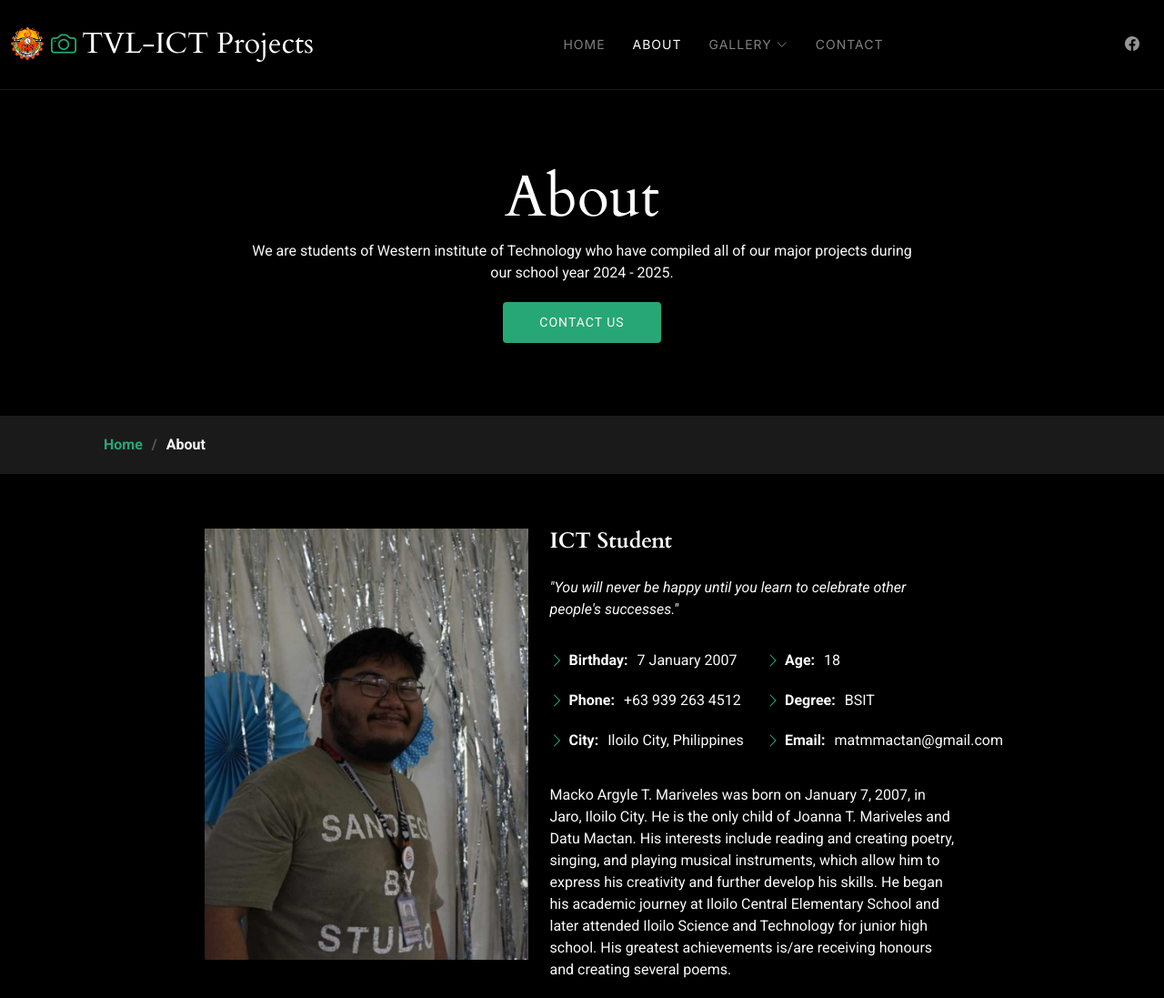
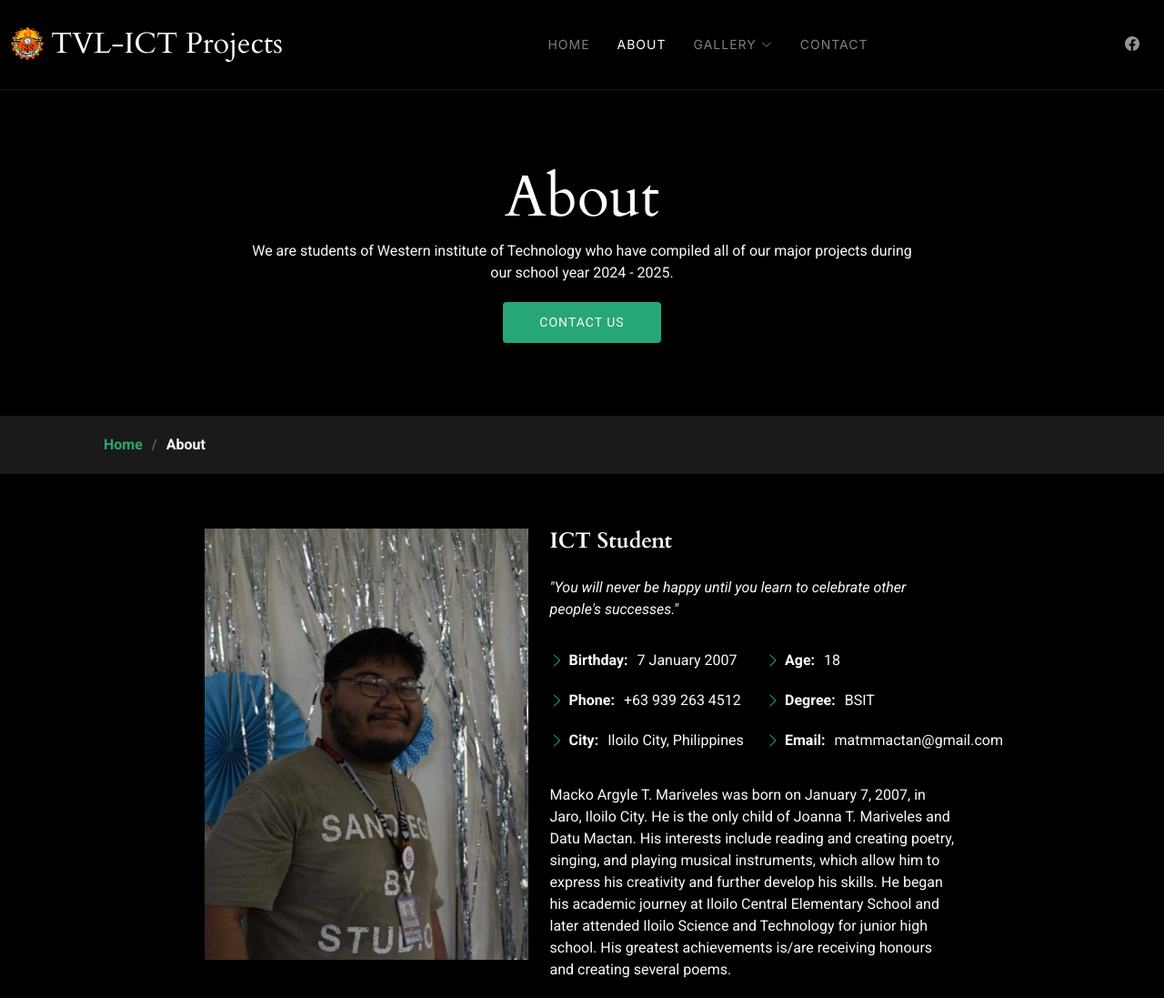
Before and after one commit to MatmMactan/Portfolio, a plain HTML site: page about.html in a window 1280 px wide. Shown: the top 1097 px of the page at 91% size. Drawn offline with Linux system fonts and the light colour scheme.

Commit message:
Update about.html

```diff
--- a/about.html
+++ b/about.html
@@ -44,7 +44,6 @@
       <a href="index.html" class="logo d-flex align-items-center me-auto me-xl-0">
         <!-- Uncomment the line below if you also wish to use an image logo -->
         <img src="assets/img/logo.png" alt="">
-        <i class="bi bi-camera"></i>
         <h1 class="sitename">TVL-ICT Projects</h1>
       </a>
 
```
